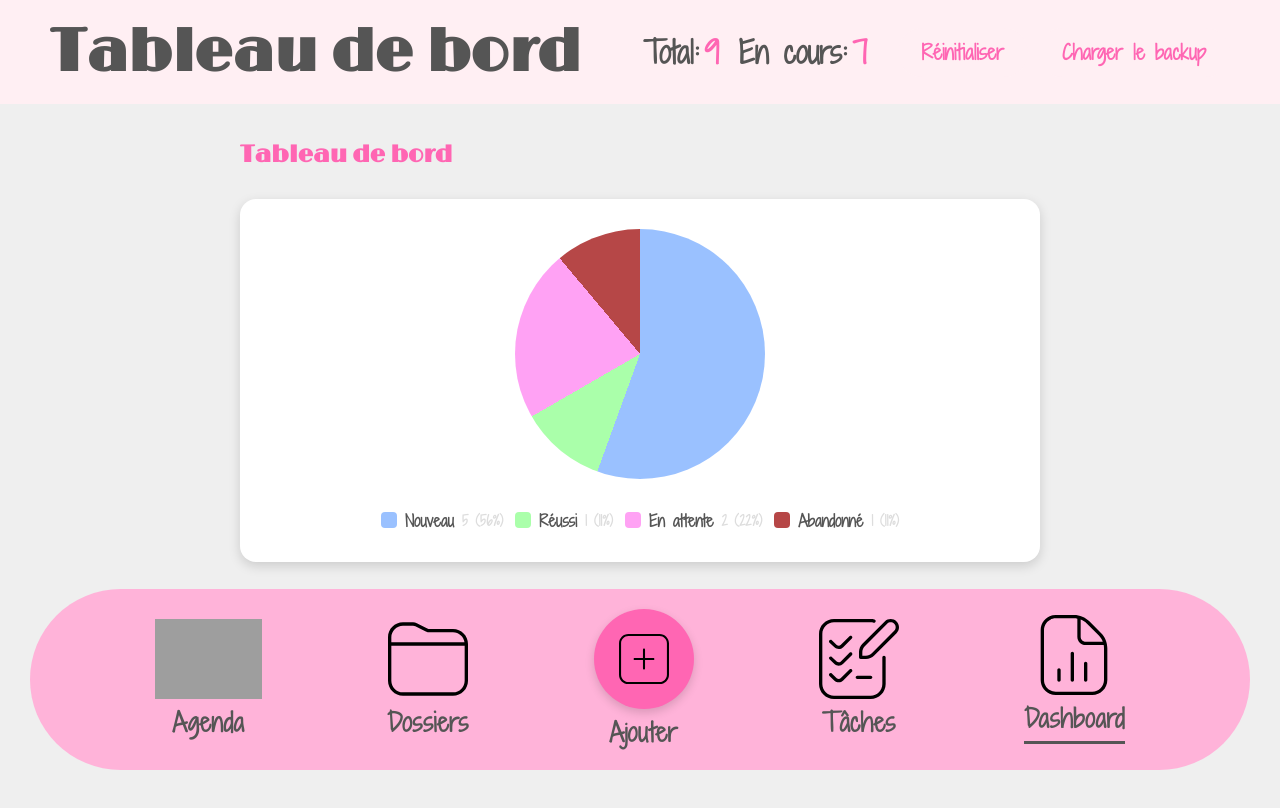
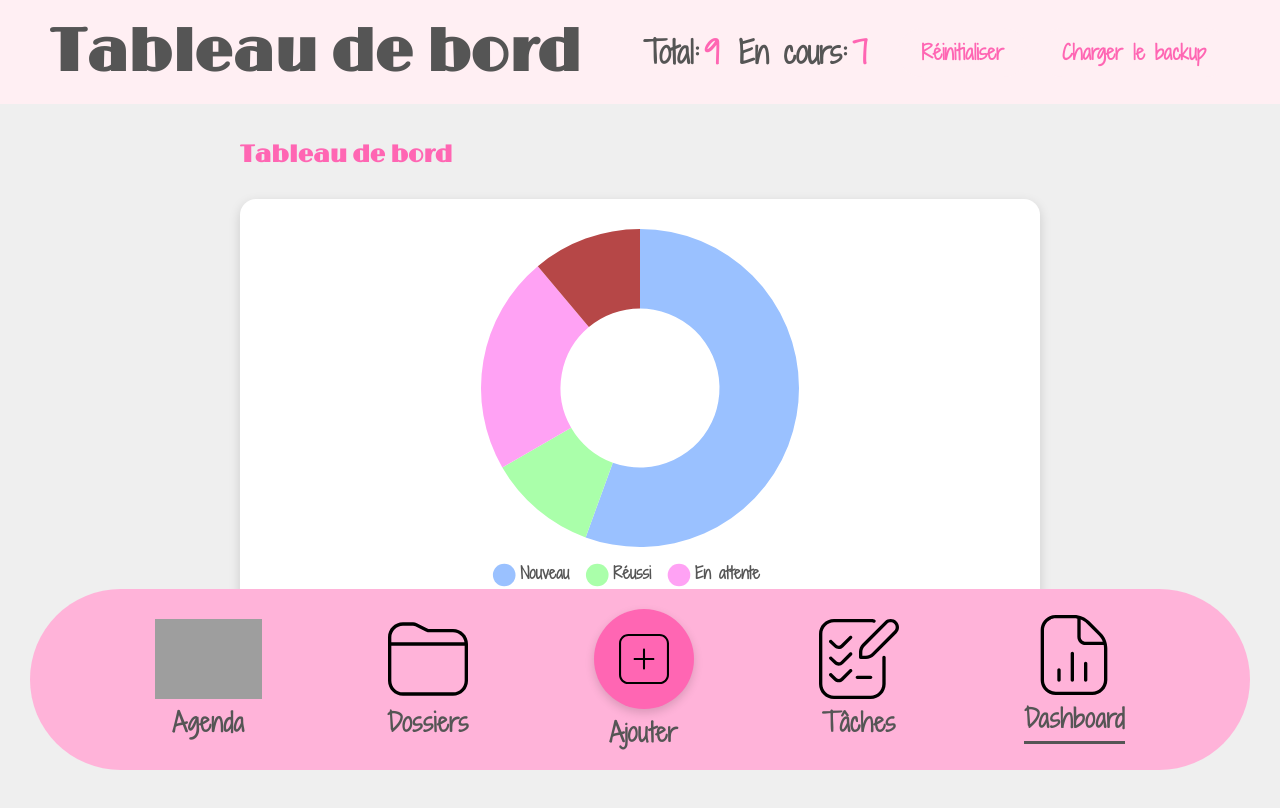
Before and after one commit to claire-arsena/ToDo-List, a React (Create React App) app in the folder ma-liste/: page /dashboard in a window 1280 px wide. Shown: the top 808 px of the page. Built offline with nearby package versions, Linux system fonts and the light colour scheme; grey boxes are pictures that could not be loaded.

Commit message:
feat : passage du diagramme en chart.js

```diff
--- a/ma-liste/package.json
+++ b/ma-liste/package.json
@@ -7,7 +7,9 @@
     "@testing-library/jest-dom": "^6.9.1",
     "@testing-library/react": "^16.3.2",
     "@testing-library/user-event": "^13.5.0",
+    "chart.js": "^4.5.1",
     "react": "^19.2.4",
+    "react-chartjs-2": "^5.3.1",
     "react-dom": "^19.2.4",
     "react-router-dom": "^7.13.1",
     "react-scripts": "5.0.1",
--- a/ma-liste/src/views/Dashboard.css
+++ b/ma-liste/src/views/Dashboard.css
@@ -23,42 +23,9 @@
 }
 
 .pie-chart {
-  width: 250px;
-  height: 250px;
-  border-radius: 50%;
+  width: 100%;
+  max-width: 400px;
   margin: 0;
-}
-
-.chart-legend {
-  display: flex;
-  flex-wrap: wrap;
-  gap: 12px;
-  justify-content: center;
-}
-
-.legend-item {
-  display: flex;
-  align-items: center;
-  gap: 8px;
-  margin: 0;
-  font-weight: bold;
-  font-size: 16px;
-}
-
-.legend-color {
-  width: 16px;
-  height: 16px;
-  border-radius: 4px;
-  display: inline-block;
-}
-
-.legend-label {
-  color: var(--color-gray-dark);
-}
-
-.legend-value {
-  color: var(--color-gray-medium);
-  font-size: 14px;
 }
 
 @media (max-width: 768px) {
@@ -76,31 +43,17 @@
   }
 
   .pie-chart {
-    width: 200px;
-    height: 200px;
-  }
-
-  .legend-item {
-    font-size: 14px;
+    max-width: 300px;
   }
 }
 
 @media (max-width: 480px) {
   .pie-chart {
-    width: 160px;
-    height: 160px;
+    max-width: 220px;
   }
 
   .chart-container {
     padding: 16px;
     gap: 20px;
   }
-
-  .legend-item {
-    font-size: 13px;
-  }
-
-  .legend-value {
-    font-size: 12px;
-  }
 }
--- a/ma-liste/src/views/Dashboard.js
+++ b/ma-liste/src/views/Dashboard.js
@@ -1,23 +1,27 @@
 import { useContext, useMemo } from 'react';
 import { TodoContext } from '../ctx/TodoContext';
 import { ETATS } from '../config/constants';
+import { Chart as ChartJS, ArcElement, Tooltip, Legend } from 'chart.js';
+import { Doughnut } from 'react-chartjs-2';
 import './Dashboard.css';
 
-const STATUS_COLORS = {
-  [ETATS.NOUVEAU]: 'var(--color-status-new)',
-  [ETATS.EN_COURS]: 'var(--color-status-progress)',
-  [ETATS.REUSSI]: 'var(--color-status-done)',
-  [ETATS.EN_ATTENTE]: 'var(--color-status-waiting)',
-  [ETATS.ABANDONNE]: 'var(--color-status-cancelled)',
-};
+ChartJS.register(ArcElement, Tooltip, Legend);
+
+const getCSSVar = (name) =>
+  getComputedStyle(document.documentElement).getPropertyValue(name).trim();
+
+const getStatusColors = () => ({
+  [ETATS.NOUVEAU]: getCSSVar('--color-status-new'),
+  [ETATS.EN_COURS]: getCSSVar('--color-status-progress'),
+  [ETATS.REUSSI]: getCSSVar('--color-status-done'),
+  [ETATS.EN_ATTENTE]: getCSSVar('--color-status-waiting'),
+  [ETATS.ABANDONNE]: getCSSVar('--color-status-cancelled'),
+});
 
 function Dashboard() {
   const { tasks } = useContext(TodoContext);
 
-  const statusData = useMemo(() => {
-    const total = tasks.length;
-    if (total === 0) return { segments: [], total: 0 };
-
+  const chartData = useMemo(() => {
     const counts = {};
     Object.values(ETATS).forEach(status => {
       counts[status] = 0;
@@ -28,52 +32,78 @@ function Dashboard() {
       }
     });
 
-    let cumulative = 0;
-    const segments = Object.entries(counts)
-      .filter(([, count]) => count > 0)
-      .map(([status, count]) => {
-        const percent = (count / total) * 100;
-        const start = cumulative;
-        cumulative += percent;
-        return { status, count, percent, start, end: cumulative };
-      });
+    const labels = [];
+    const data = [];
+    const colors = [];
 
-    return { segments, total };
+    const statusColors = getStatusColors();
+
+    Object.entries(counts).forEach(([status, count]) => {
+      if (count > 0) {
+        labels.push(status);
+        data.push(count);
+        colors.push(statusColors[status]);
+      }
+    });
+
+    return {
+      labels,
+      datasets: [{
+        data,
+        backgroundColor: colors,
+        borderWidth: 0,
+      }],
+    };
   }, [tasks]);
 
-  const gradientParts = statusData.segments.map(
-    seg => `${STATUS_COLORS[seg.status]} ${seg.start}% ${seg.end}%`
-  );
-  const gradient = gradientParts.length > 0
-    ? `conic-gradient(${gradientParts.join(', ')})`
-    : 'none';
+  const chartOptions = {
+    responsive: true,
+    maintainAspectRatio: true,
+    plugins: {
+      legend: {
+        position: 'bottom',
+        labels: {
+          padding: 20,
+          usePointStyle: true,
+          pointStyle: 'circle',
+          font: {
+            family: "'ShadowsIntoLightTwo', cursive",
+            size: 16,
+            weight: 'bold',
+          },
+          color: '#555',
+        },
+      },
+      tooltip: {
+        callbacks: {
+          label: (context) => {
+            const total = context.dataset.data.reduce((a, b) => a + b, 0);
+            const percent = Math.round((context.parsed / total) * 100);
+            return ` ${context.label}: ${context.parsed} (${percent}%)`;
+          },
+        },
+        titleFont: {
+          family: "'ShadowsIntoLightTwo', cursive",
+          size: 14,
+        },
+        bodyFont: {
+          family: "'ShadowsIntoLightTwo', cursive",
+          size: 14,
+        },
+      },
+    },
+  };
 
   return (
     <section className="dashboard">
       <h1>Tableau de bord</h1>
-      {statusData.total === 0 ? (
+      {tasks.length === 0 ? (
         <p>Aucune tâche à afficher</p>
       ) : (
         <article className="chart-container">
-          <figure
-            className="pie-chart"
-            style={{ background: gradient }}
-            aria-label="Répartition des tâches par statut"
-          ></figure>
-          <figcaption className="chart-legend">
-            {statusData.segments.map(seg => (
-              <p key={seg.status} className="legend-item">
-                <b
-                  className="legend-color"
-                  style={{ backgroundColor: STATUS_COLORS[seg.status] }}
-                ></b>
-                <strong className="legend-label">{seg.status}</strong>
-                <small className="legend-value">
-                  {seg.count} ({Math.round(seg.percent)}%)
-                </small>
-              </p>
-            ))}
-          </figcaption>
+          <figure className="pie-chart">
+            <Doughnut data={chartData} options={chartOptions} />
+          </figure>
         </article>
       )}
     </section>
```
Also changed, not shown: 1 other file (tests, documents, lock files or other folders).
